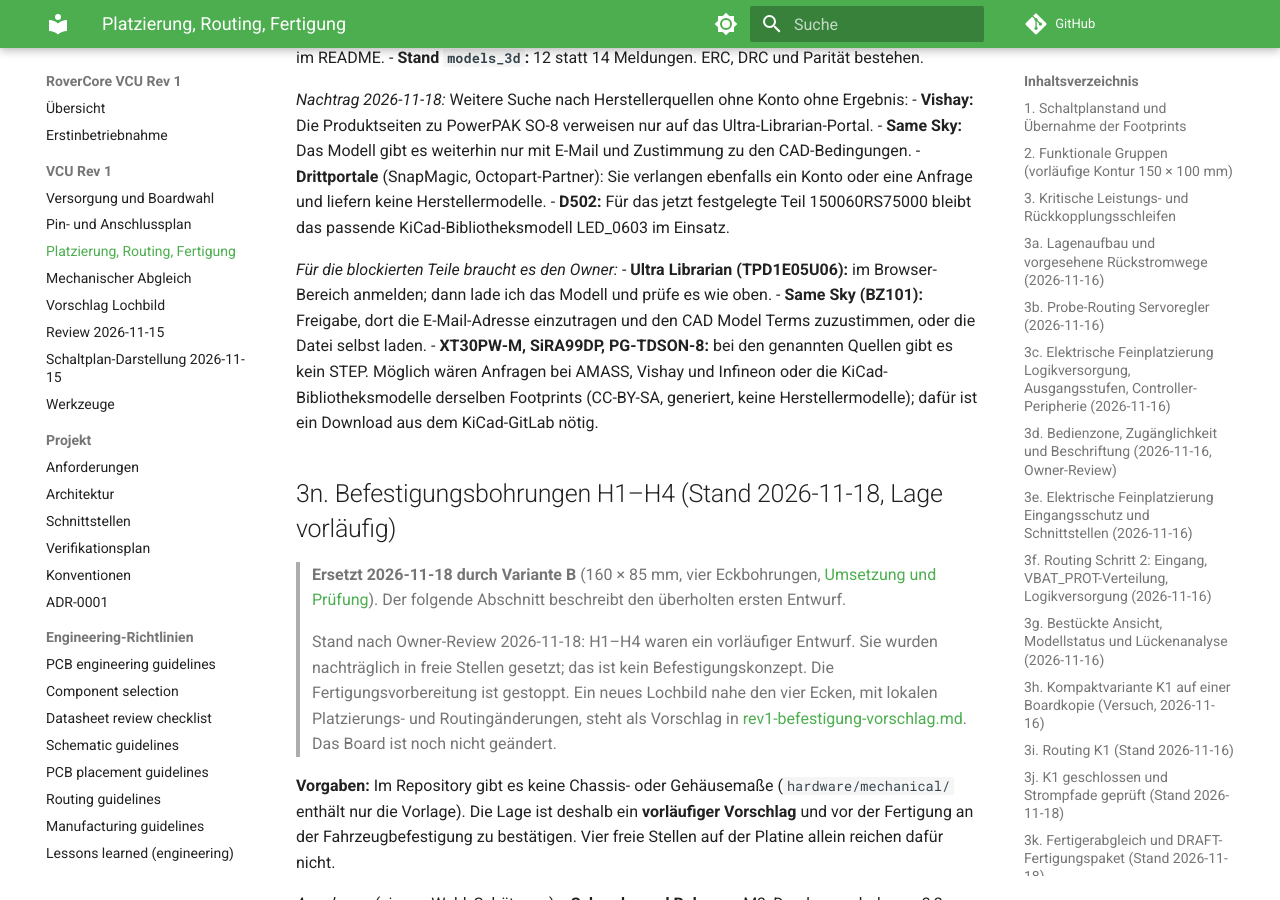
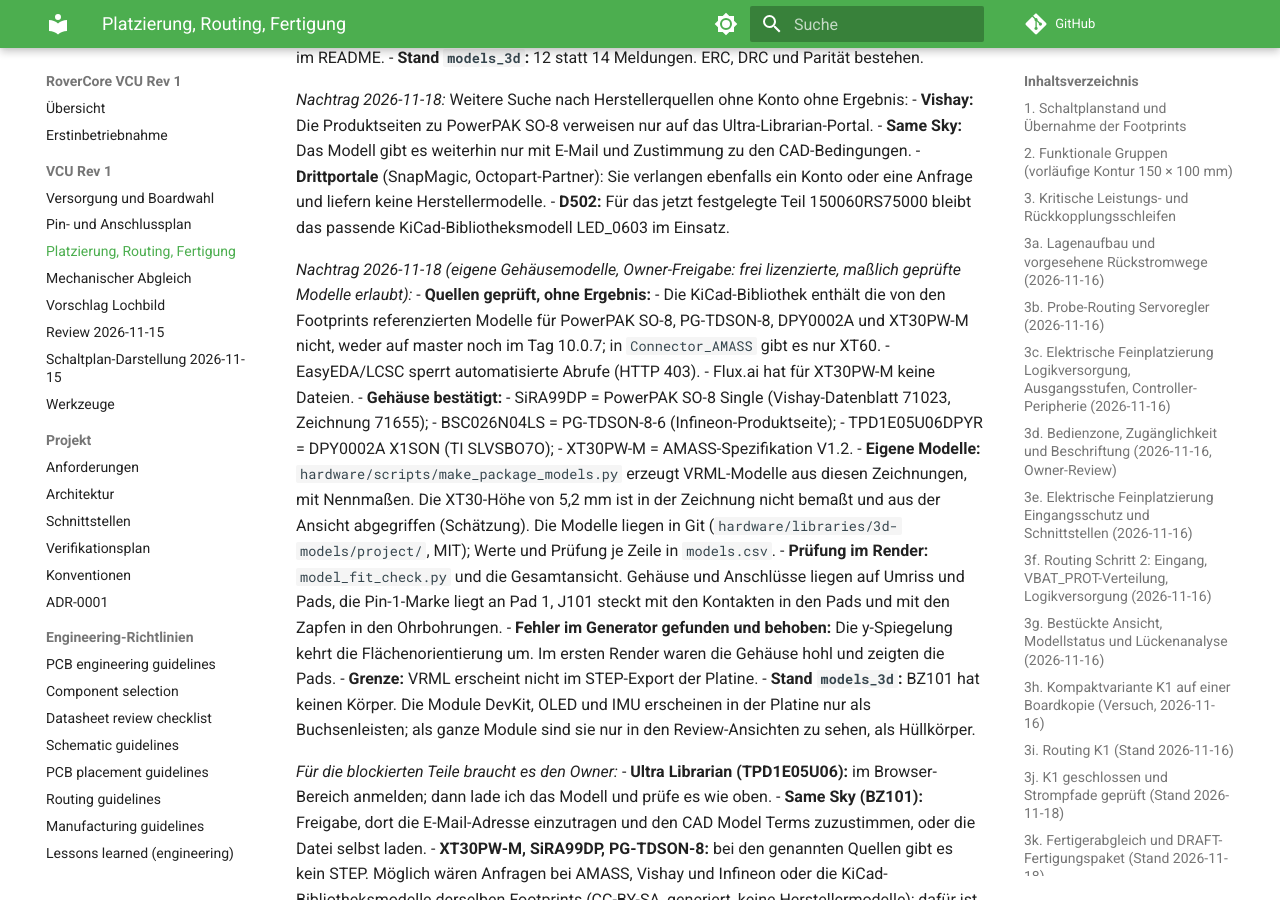
Before and after one commit to CagriCatik/RoverCore, an MkDocs documentation site: the page built from docs/vcu/rev1-platzierung.md, in a window 1280 px wide and 900 px high, scrolled down 34906 px. Built offline with MkDocs 1.6.1 and Material for MkDocs 9.7.7, drawn with Linux system fonts in a browser that asks for light colours; comment, search, counter and statistics services are not loaded.

Commit message:
README, Pages and report 3m: own package models, updated renders
Co-Authored-By: Claude Opus 5.5 <noreply@anthropic.com>

```diff
--- a/docs/vcu/rev1-platzierung.md
+++ b/docs/vcu/rev1-platzierung.md
@@ -1365,6 +1365,33 @@ Ergebnis:
   Konto oder eine Anfrage und liefern keine Herstellermodelle.
 - **D502:** Für das jetzt festgelegte Teil 150060RS75000 bleibt das passende
   KiCad-Bibliotheksmodell LED_0603 im Einsatz.
+
+*Nachtrag 2026-11-18 (eigene Gehäusemodelle, Owner-Freigabe: frei lizenzierte, maßlich geprüfte Modelle
+erlaubt):*
+- **Quellen geprüft, ohne Ergebnis:**
+  - Die KiCad-Bibliothek enthält die von den Footprints referenzierten Modelle für PowerPAK SO-8,
+    PG-TDSON-8, DPY0002A und XT30PW-M nicht, weder auf master noch im Tag 10.0.7; in
+    `Connector_AMASS` gibt es nur XT60.
+  - EasyEDA/LCSC sperrt automatisierte Abrufe (HTTP 403).
+  - Flux.ai hat für XT30PW-M keine Dateien.
+- **Gehäuse bestätigt:**
+  - SiRA99DP = PowerPAK SO-8 Single (Vishay-Datenblatt 71023, Zeichnung 71655);
+  - BSC026N04LS = PG-TDSON-8-6 (Infineon-Produktseite);
+  - TPD1E05U06DPYR = DPY0002A X1SON (TI SLVSBO7O);
+  - XT30PW-M = AMASS-Spezifikation V1.2.
+- **Eigene Modelle:** `hardware/scripts/make_package_models.py` erzeugt VRML-Modelle aus diesen
+  Zeichnungen, mit Nennmaßen. Die XT30-Höhe von 5,2 mm ist in der Zeichnung nicht bemaßt und aus der
+  Ansicht abgegriffen (Schätzung). Die Modelle liegen in Git (`hardware/libraries/3d-models/project/`,
+  MIT); Werte und Prüfung je Zeile in `models.csv`.
+- **Prüfung im Render:** `model_fit_check.py` und die Gesamtansicht. Gehäuse und Anschlüsse liegen auf
+  Umriss und Pads, die Pin-1-Marke liegt an Pad 1, J101 steckt mit den Kontakten in den Pads und mit den
+  Zapfen in den Ohrbohrungen.
+- **Fehler im Generator gefunden und behoben:** Die y-Spiegelung kehrt die Flächenorientierung um. Im
+  ersten Render waren die Gehäuse hohl und zeigten die Pads.
+- **Grenze:** VRML erscheint nicht im STEP-Export der Platine.
+- **Stand `models_3d`:** BZ101 hat keinen Körper. Die Module DevKit, OLED und IMU erscheinen in der
+  Platine nur als Buchsenleisten; als ganze Module sind sie nur in den Review-Ansichten zu sehen, als
+  Hüllkörper.
 
 *Für die blockierten Teile braucht es den Owner:*
 - **Ultra Librarian (TPD1E05U06):** im Browser-Bereich anmelden; dann lade ich
```
Also changed, not shown: README.md (+9 -11 lines), docs/index.md (+3 -4 lines), docs/images/populated_bottom.jpg, docs/images/populated_front_low.jpg, docs/images/populated_iso_front.jpg, docs/images/populated_iso_rear.jpg, docs/images/populated_top.jpg, docs/images/without_modules_iso_front.jpg, docs/images/without_modules_iso_rear.jpg, docs/images/without_modules_top.jpg.
